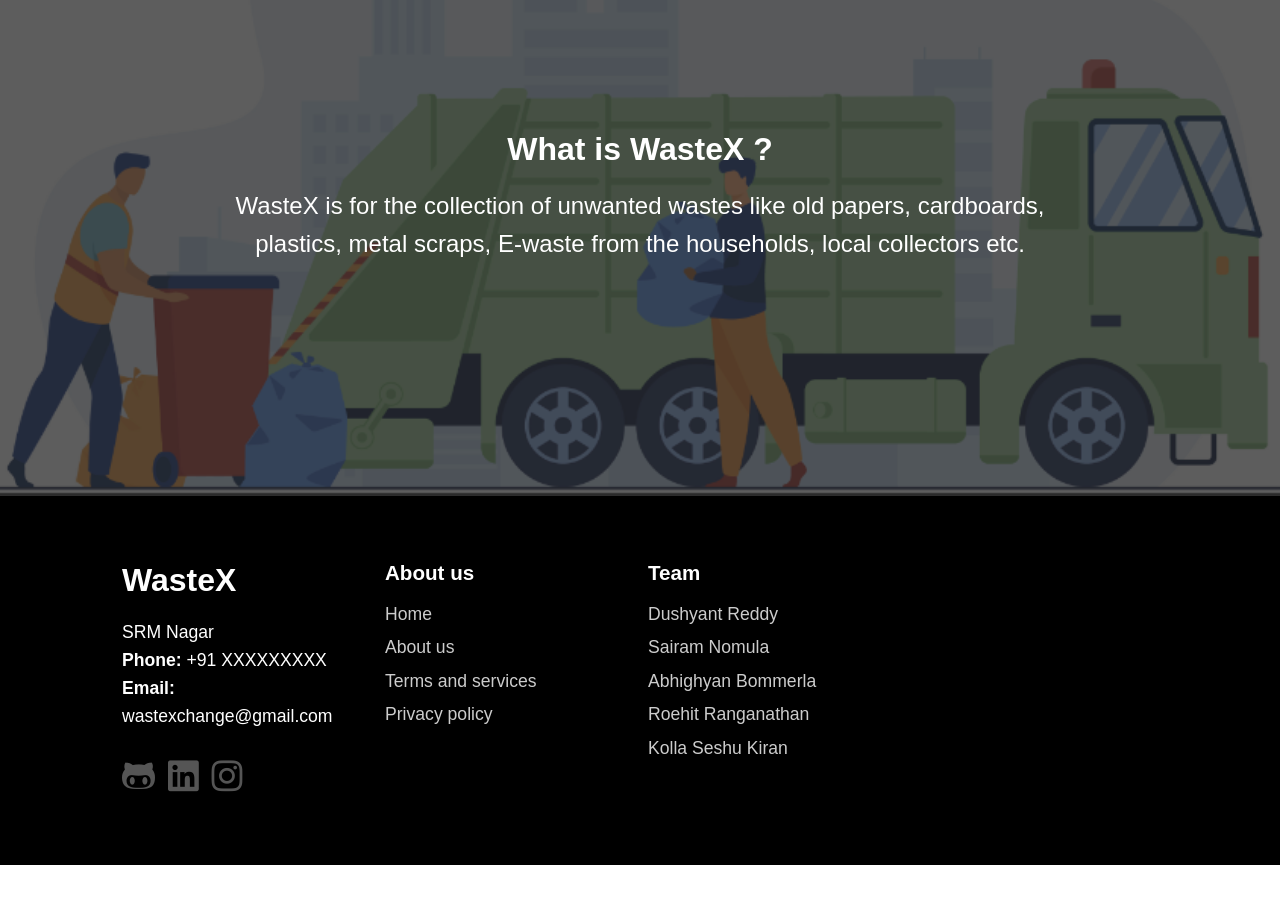
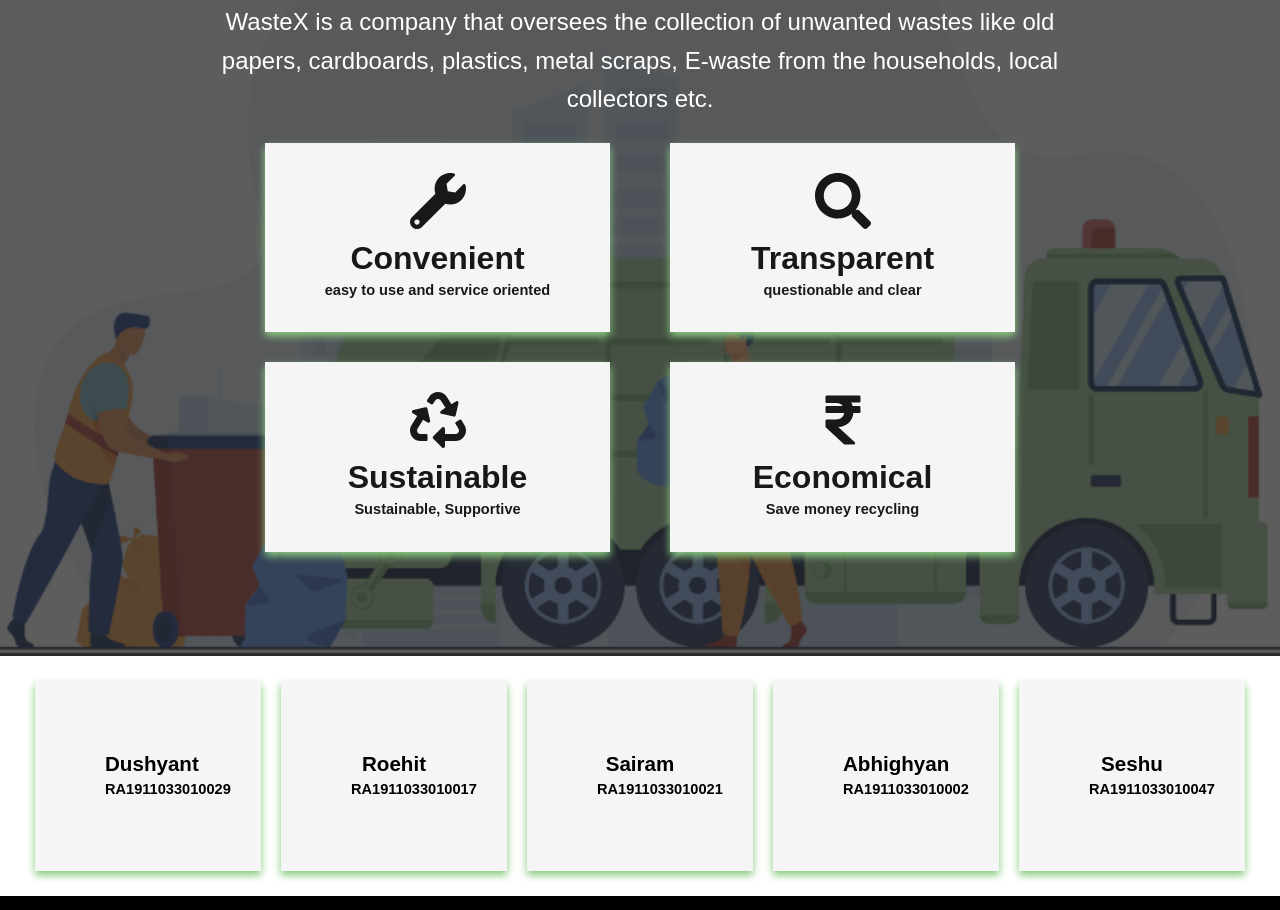
Before and after one commit to Seshu066/Wastex, a plain HTML site: page index.html in a window 1280 px wide. Shown: the part 670-1580 px from the top of the page. Before the commit the page ends 1535 px from the top, so only its background shows below. Drawn offline with Linux system fonts and the light colour scheme.

Commit message:
Roehit init commit

```diff
--- a/index.html
+++ b/index.html
@@ -39,7 +39,8 @@
           <div>
             <h1>WasteX</h1>
             <p>
-                Recycle your trash or trash our Earth.
+                Recycle your trash
+                <!--  -->
             </p>
             <a href="#about" class="btn">Get started</a>
           </div>
@@ -53,21 +54,81 @@
 
                 <div class="overlay">
                     <div class="section-b-inner py-5">
-                      <!-- <h4 class="text-2">About</h4>
-                      <br>
-                      <br>
-                      <br> -->
+
             <h3 class="text-2">What is WasteX ?</h3>
 
             <p class="mt-1">
-                WasteX is for the collection of unwanted wastes like
+                WasteX is a company that oversees the collection of unwanted wastes like
                 old papers, cardboards, plastics, metal scraps, E-waste from the households, local
                 collectors etc.
             </p>
+            <div class="row1 Team">
+              <div class="column1">
+                <div class="card1">
+                  <img src="./icons/wrench-solid.svg" alt="icon">
+                  <h3>Convenient</h3>
+                  <h5>easy to use and service oriented</h5>
+                </div>
+              </div>
+              <div class="column1">
+                <div class="card1">
+                  <img src="./icons/search-solid.svg" alt="icon">
+                  <h3>Transparent</h3>
+                  <h5>questionable and clear</h5>
+                </div>
+              </div>
+              <div class="column1">
+                <div class="card1">
+                  <img src="./icons/recycle-solid.svg" alt="icon">
+                  <h3>Sustainable</h3>
+                  <h5>Sustainable, Supportive</h5>
+                </div>
+              </div>
+              <div class="column1">
+                <div class="card1">
+                  <img src="./icons/rupee-sign-solid.svg" alt="icon">
+                  <h3>Economical</h3>
+                  <h5>Save money recycling</h5>
+                </div>
+              </div>
+
+            </div>
           </div>
         </div>
       </section>
-
+  <!-- Team -->
+  <div class="row Team">
+    <div class="column">
+      <div class="card">
+        <h3>Dushyant</h3>
+        <h5>RA1911033010029</h5>
+      </div>
+    </div>
+    <div class="column">
+      <div class="card">
+        <h3>Roehit</h3>
+        <h5>RA1911033010017</h5>
+      </div>
+    </div>
+    <div class="column">
+      <div class="card">
+        <h3>Sairam</h3>
+        <h5>RA1911033010021</h5>
+      </div>
+    </div>
+    <div class="column">
+      <div class="card">
+        <h3>Abhighyan</h3>
+        <h5>RA1911033010002</h5>
+      </div>
+    </div>
+    <div class="column">
+      <div class="card">
+        <h3>Seshu</h3>
+        <h5>RA1911033010047</h5>
+      </div>
+    </div>
+  </div>
 
       <!-- Footer -->
       <footer class="section-footer py-4 bg-primary">
--- a/styles.css
+++ b/styles.css
@@ -101,7 +101,7 @@
   .section-b {
     position: relative;
     background: url(images/Trash.png) no-repeat bottom center/cover;
-    height: 600px;
+    min-height: 95vh;
     opacity: 0.9;
   }
 
@@ -188,6 +188,74 @@
     background-color: var(--overlay-color);
   }
 
+.card1 img{
+  width: 3.5rem;
+  height: 3.5rem;
+}
+  .column1 {
+    float: left;
+    width: 50%;
+    padding: 0 10px;
+  }
+
+  /* Remove extra left and right margins, due to padding in columns */
+  .row1 {margin: 25px;}
+
+  /* Clear floats after the columns */
+  .row1:after {
+    content: "";
+    display: table;
+    clear: both;
+  }
+
+  /* Style the counter cards */
+  .card1 {
+    box-shadow: 0 4px 8px 0 rgb(129, 201, 119); /* this adds the "card" effect */
+    padding: 30px;
+    text-align: center;
+    background-color: #f5f5f5;
+    margin: 0 20px 30px;
+    color: #000;
+  }
+  .card1:hover {
+    background-color: rgb(129, 201, 119);
+    color: #fff;
+    box-shadow: 0 4px 8px 0 rgba(0, 0, 0,0.2);
+  }
+
+
+
+
+  .column {
+    float: left;
+    width: 20%;
+    padding: 0 10px;
+  }
+
+  /* Remove extra left and right margins, due to padding in columns */
+  .row {margin: 25px;}
+
+  /* Clear floats after the columns */
+  .row:after {
+    content: "";
+    display: table;
+    clear: both;
+  }
+
+  /* Style the counter cards */
+  .card {
+    box-shadow: 0 4px 8px 0 rgb(129, 201, 119); /* this adds the "card" effect */
+    padding: 70px;
+    text-align: center;
+    background-color: #f5f5f5;
+  }
+  .card:hover {
+    background-color: rgb(129, 201, 119);
+    color: #fff;
+    box-shadow: 0 4px 8px 0 rgba(0, 0, 0,0.2);
+  }
+
+
   @media (max-width: 700px) {
     .section-a .container {
       grid-template-columns: 1fr;
@@ -237,4 +305,11 @@
     .section-footer div:nth-child(3) {
       display: none;
     }
+
+    .column, .column1 {
+      width: 100%;
+      display: block;
+      margin-bottom: 20px;
+    }
+
   }
```
Also changed, not shown: icons/recycle-solid.svg (added), icons/rupee-sign-solid.svg (added), icons/search-solid.svg (added), icons/wrench-solid.svg (added).
